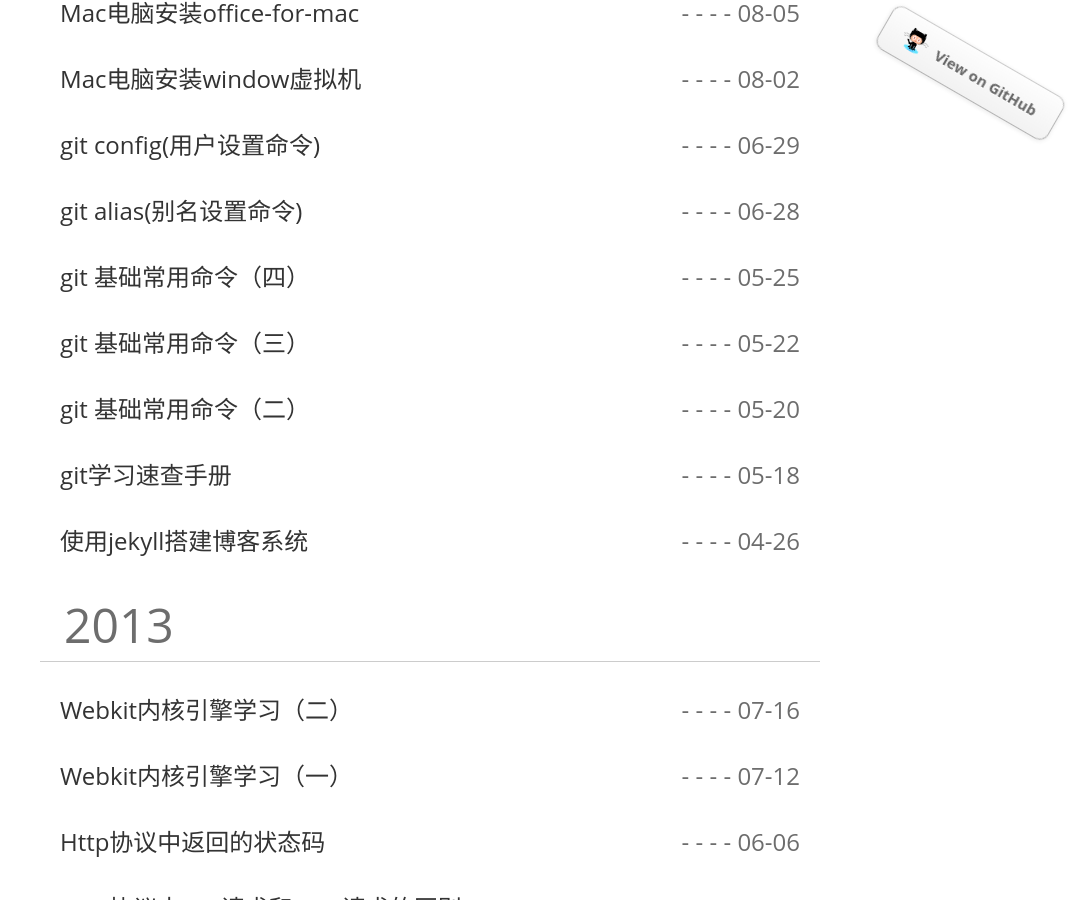
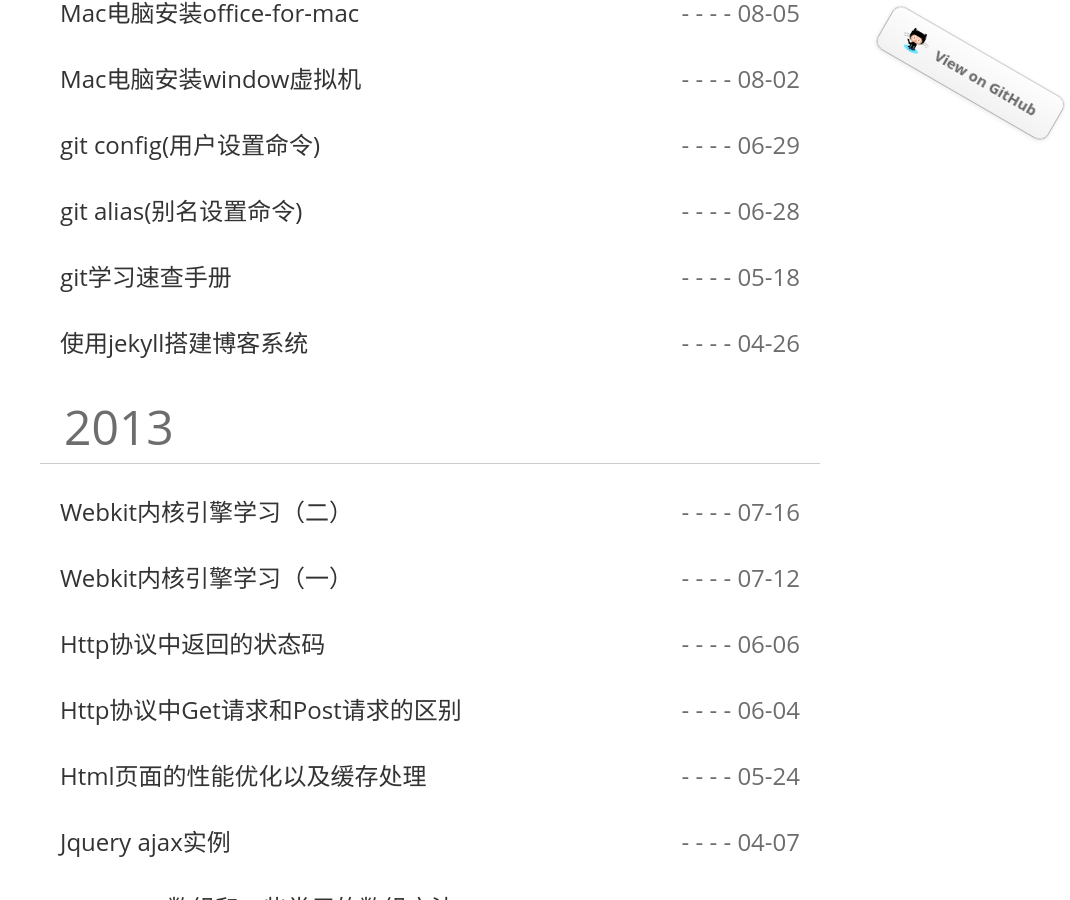
Before and after one commit to yubiaobin/yubiaobin.github.io, a Jekyll site: the page built from index.html, in a window 1280 px wide and 900 px high, scrolled down 444 px. Shown: the whole window, without its empty margins (210-1280 px from the left). Built offline with Jekyll 4.4.1, drawn with Linux system fonts in a browser that asks for light colours; comment, search, counter and statistics services are not loaded.

Commit message:
only one page on git command blog

```diff
--- a/_posts/2014-05-20-git-command-line-two.html
+++ /dev/null
@@ -1,113 +0,0 @@
----
-layout: default_post
-title : git 基础常用命令（二）
----
-
-
-
-
-<h4>Commit history（提交历史）</h4>
-
-
-
-
-
-<p>Show all commits , staring with newest（从最近的提交开始显示所有的提交）</p>
-<p>
-	{% highlight java %}
-	$ git log
-	{% endhighlight %}
-</p>
-
-
-
-<p>Show changes over time for a specific file（特定文件的按时间显示提交历史）</p>
-<p>
-	{% highlight java %}
-	$ git log -p <file>
-	{% endhighlight %}
-</p>
-
-
-
-<p>Who changed what and when in <file>（什么时候谁更改了文件）</p>
-<p>
-	{% highlight java %}
-	$ git blame <file>
-	{% endhighlight %}
-</p>
-
-
-
-
-
-
-
-<h4>Branches & Tags（分支和标识）</h4>
-
-
-
-
-
-
-<p>List all existing branches（列出所有现有的分支）</p>
-<p>
-	{% highlight java %}
-	$ git branch
-	{% endhighlight %}
-</p>
-
-
-
-<p>Switch HEAD branch（切换到这个分支）</p>
-<p>
-	{% highlight java %}
-	$ git checkout <branch>
-	{% endhighlight %}
-</p>
-
-
-
-<p>Create a new branch based on your current HEAD（在当前版本库创建一个新的分支）</p>
-<p>
-	{% highlight java %}
-	$ git branch <new-branch>
-	{% endhighlight %}
-</p>
-
-
-
-<p>Create a new tracking branch based on a remote branch（在远程版本库创建一个新的跟踪的分支）</p>
-<p>
-	{% highlight java %}
-	$ git branch --tracked <new-branch>  <remote-branch>
- 	{% endhighlight %}
-</p>
-
-
-
-<p>Delete a local branch（删除一个本地的分支）</p>
-<p>
-	{% highlight java %}
-	$ git branch -d <branch>
-	{% endhighlight %}
-</p>
-
-
-
-<p>Mark the current commit with a tag（标记最新的提交）</p>
-<p>
-	{% highlight java %}
-	$ git tag <tag-name>
-	{% endhighlight %}
-</p>
-
-
-
-
-<p>Publish your local all tags to remote （发布本地所有的标记去远程本版库）</p>
-<p>
-	{% highlight java %}
-	$ git push --tags
-	{% endhighlight %}
-</p>
--- a/_posts/2014-05-22-git-command-line-three.html
+++ /dev/null
@@ -1,83 +0,0 @@
----
-layout: default_post
-title : git 基础常用命令（三）
----
-
-
-
-
-<h3>Update & Publish（更新和发布）</h3>
-
-
-
-
-
-<p>List all currently configured remotes（列出所有当前的远程配置）</p>
-<p>
-	{% highlight java %}
-	$ git remote -v
-	{% endhighlight %}
-</p>
-
-
-
-<p>Show information about a remote（显示远程版本库信息）</p>
-<p>
-	{% highlight java %}
-	$ git remote show
-	{% endhighlight %}
-</p>
-
-
-
-<p>Add mew remote repository , named <remote>（增加一个新的名为<remote>的远程版本）</p>
-<p>
-	{% highlight java %}
-	$ git remote add <remote>
-	{% endhighlight %}
-</p>
-
-
-
-<p>Download all changes from <remote> , but don't integrate into HEAD（从远程下载所有更改，但是不和本地合并）</p>
-<p>
-	{% highlight java %}
-	$ git fetch <remote>
-	{% endhighlight %}
-</p>
-
-
-
-<p>Download changes and directly merge/integrate into HEAD （从远程下载所有更改，并且和本地合并）</p>
-<p>
-	{% highlight java %}
-	$ git pull <remote> <branch>
-	{% endhighlight %}
-</p>
-
-
-
-<p>Publish local changes on a remote（发布本地的提交的更改去远程版本库）</p>
-<p>
-	{% highlight java %}
-	$ git push <remote> <branch>
-	{% endhighlight %}
-</p>
-
-
-
-<p>Delete a branch on the remote（删除远程的版本库的一个分支）</p>
-<p>
-	{% highlight java %}
-	$ git push <remote> : <branch>
-	{% endhighlight %}
-</p>
-
-
-
-<p>Publish your local all tags to remote （发布本地所有的标记去远程本版库）</p>
-<p>
-	{% highlight java %}
-	$ git push --tags
-	{% endhighlight %}
-</p>
--- a/_posts/2014-05-25-git-command-line-four.html
+++ /dev/null
@@ -1,57 +0,0 @@
----
-layout: default_post
-title : git 基础常用命令（四）
----
-
-
-
-
-<h3>Merge & Rebase（合并，重定义）</h3>
-
-
-
-
-
-
-<p>Merge <branch> into your current HEAD（合并分支去当前版本）</p>
-<p>
-	{% highlight java %}
-	$ git merge <branch>
-	{% endhighlight %}
-</p>
-
-
-
-<p>Rebase your current HEAD onto <branch>（重定义当前的版本）</p>
-<p>
-	{% highlight java %}
-	$ git rebase <branch>
-	{% endhighlight %}
-</p>
-
-
-
-<p>Abort a rebase（中支重定义）</p>
-<p>
-	{% highlight java %}
-	$ git rebase --abort
-	{% endhighlight %}
-</p>
-
-
-
-<p>Continue a rebase after resolving conflicts（解决冲突之后继续）</p>
-<p>
-	{% highlight java %}
-	$ git rebase --continue
-	{% endhighlight %}
-</p>
-
-
-
-<p>Changes to tracked files（本地目录追踪文件更改的比较）</p>
-<p>
-	{% highlight java %}
-	$ git diff
-	{% endhighlight %}
-</p>
```
Also changed, not shown: _posts/2013-05-24-html-engine.html (+18 -0 lines), _posts/2014-05-18-git-command-line.html (+135 -0 lines).
